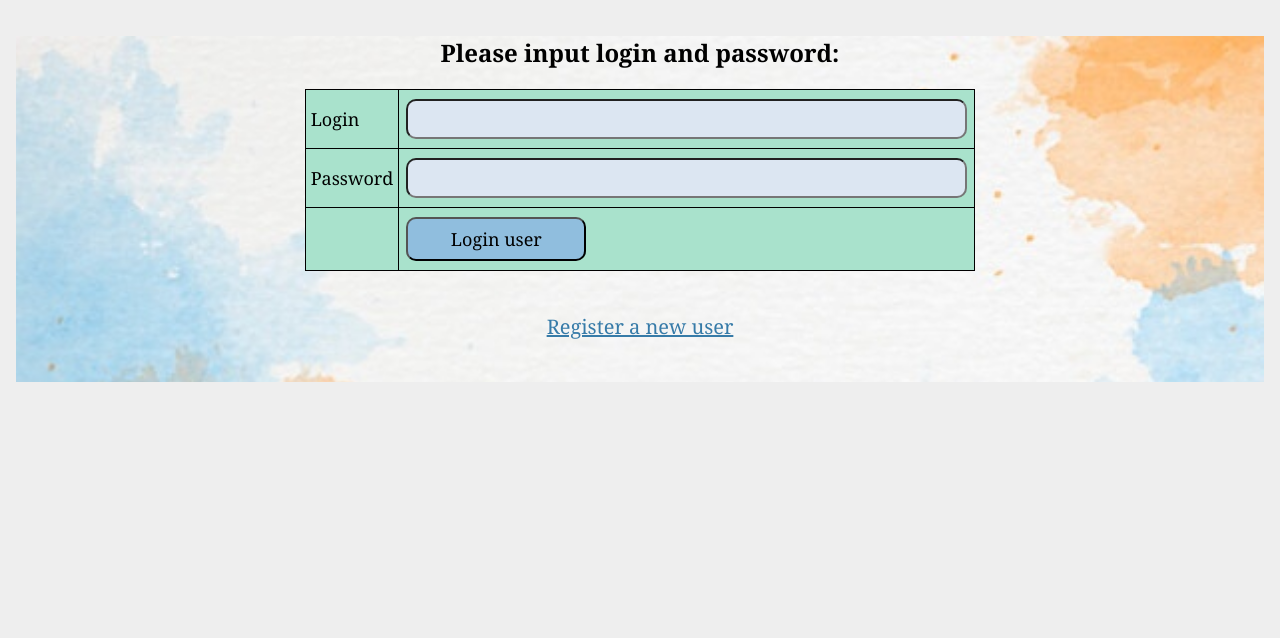
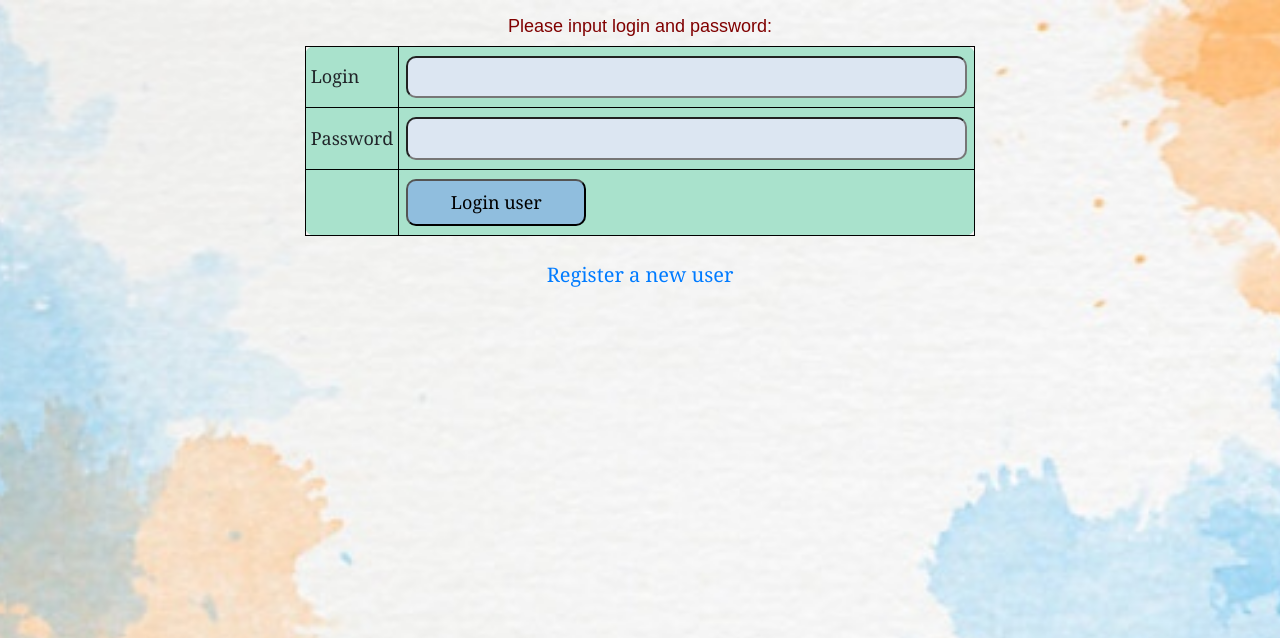
Before and after one commit to anna-khodyka/draft-project-2, a Flask app: page /login/login in a window 1280 px wide. Shown: the top 638 px of the page. Run offline with Flask 2, Linux system fonts and the light colour scheme; some libraries are stand-ins or nearby versions.

Commit message:
templates_2

```diff
--- a/bot/static/style.css
+++ b/bot/static/style.css
@@ -1,34 +1,27 @@
-html { font-family: sans-serif; background: #eee; padding: 1rem; }
-body { max-width: 1920px; margin: auto; background: url('/static/background.jpg') no-repeat;
+html { font-family: georgia; padding: 1rem;
+        background: url('/static/background.jpg') no-repeat center center fixed;
         -webkit-background-size: cover;
          -moz-background-size: cover;
          -o-background-size: cover;
          background-size: cover;
-         font-family: georgia;
-        }
+         font-family: georgia;}
+body { max-width: 1920px; margin: auto; background: url('/static/background.jpg') no-repeat center center fixed;
+        -webkit-background-size: cover;
+         -moz-background-size: cover;
+         -o-background-size: cover;
+         background-size: cover;
+         font-family: georgia;}
 h1 { font-family: serif; color: #377ba8; margin: 1rem 0; }
 a { color: #377ba8; font-family: georgia; font-size: 20px;}
 p { align: center; font-size: 20px; font-family: georgia; }
 hr { border: none; border-top: 1px solid lightgray; }
-nav { background: lightgray; display: flex; align-items: center; padding: 0 0.5rem; }
+nav { background: lightgray; align: center; padding: 0 0.5rem; width: 5%}
 nav h1 { flex: auto; margin: 0; }
 nav h1 a { text-decoration: none; padding: 0.25rem 0.5rem; }
 nav ul  { display: flex; list-style: none; margin: 0; padding: 0; }
-nav ul li a, nav ul li span, header .action { display: block; padding: 0.5rem; }
-.content { padding: 0 1rem 1rem; }
-.content > header { border-bottom: 1px solid lightgray; display: flex; align-items: flex-end; }
-.content > header h1 { flex: auto; margin: 1rem 0 0.25rem 0; }
-.flash { margin: 1em 0; padding: 1em; background: #cae6f6; border: 1px solid #377ba8; }
-.post > header { display: flex; align-items: flex-end; font-size: 0.85em; }
-.post > header > div:first-of-type { flex: auto; }
-.post > header h1 { font-size: 1.5em; margin-bottom: 0; }
-.post .about { color: slategray; font-style: italic; }
-.post .body { white-space: pre-line; }
-.content:last-child { margin-bottom: 0; }
-.content form { margin: 1em 0; display: flex; flex-direction: column; }
-.content label { font-weight: bold; margin-bottom: 0.5em; }
-.content input, .content textarea { margin-bottom: 1em; }
-.content textarea { min-height: 12em; resize: vertical; }
+nav ul li a, nav ul li span, header .action { display: block; padding: 0.5rem; width: 100px; align: center}
+button { background: lightgray; padding: 2 2rem; width: 7%; text-align: center; border-radius:10px; }
+
 input.danger { color: #cc2f2e; }
 input[type=submit], input[type=submit] { align-self: start; min-width: 10em; background-color: #90bede;
 	  border: 2 px solid black;
@@ -55,19 +48,6 @@
 	  font-family: georgia, sans-serif;
 	  font-size: 15px; }
 
-.buttonsave {
-    background-color: #90bede;
-    transition-duration: 0.4s;
-    font-size: 16px;
-    color: white;
-    border: 2px solid #008CBA; /* Blue */
-    transition-duration: 0.4s;
-}
-.buttonsave:hover {
-  background-color: #4CAF50; /* Green */
-  color: white;
-  border: 2px solid #4CAF50; /* Blue */
-}
 table {
     width: 50%;
     border-spacing: 5px;
@@ -82,3 +62,18 @@
 	    padding: 5px;
         background: #A9E2CC;
         border: 1px solid black;
+     }
+tbody tr:nth-child (odd) {
+
+    background-color: #C9E4F6;/* фон нечетных строк */
+
+  }
+
+  tbody tr:nth-child (even) {
+
+    background-color: #B4DAF2;/* фон четных строк */
+
+  }
+
+
+.button { align: right; }
--- /dev/null
+++ b/bot/static/style2.css
@@ -0,0 +1,40 @@
+html { font-family: georgia; padding: 1rem;
+        background: url('/static/background.jpg') no-repeat center center fixed;
+        -webkit-background-size: cover;
+         -moz-background-size: cover;
+         -o-background-size: cover;
+         background-size: cover;
+         font-family: georgia; }
+body { max-width: 1920px; margin: auto; background: url('/static/background.jpg') no-repeat center center fixed;
+        -webkit-background-size: cover;
+         -moz-background-size: cover;
+         -o-background-size: cover;
+         background-size: cover;
+         font-family: georgia; }
+table, th, td, tr {
+        border: 1px solid black;
+        border-collapse: collapse;
+                  }
+table { width: 60%;
+        margin: auto;
+        font-family: arial, sans-serif;
+
+      }
+tr:nth-child(odd) {
+    background-color: #A9E2CC;
+    }
+th { font-family: arial, sans-serif;
+      background-color: #dce6f2;
+    }
+th, td {
+    padding: 5px;
+    }
+h2 {
+    text-align: center;
+    font-size: 18px;
+    color: #800000;
+    font-family: arial, sans-serif;}
+
+.source { font: 11px arial, sans-serif; font-weight: italic; }
+
+p { align: center; font-size: 20px; font-family: georgia; }
--- a/bot/templates/base.html
+++ b/bot/templates/base.html
@@ -8,11 +8,15 @@
 
 <link rel="stylesheet" href="{{ url_for('static', filename='style.css') }}">
 
+{% block nav %}
+{% endblock %}
+
 <h2 align = "center">{% block header %} {% endblock %}</h2>
 <p align = 'center'><a href= /bot-command>Return to BOT embrace</a></p>
 <p></p>
 {% block form_line %}
 {% endblock%}
+
 {% block content %}
 {% endblock %}
 <table>
--- a/bot/templates/base_login_news.html
+++ b/bot/templates/base_login_news.html
@@ -1,12 +1,17 @@
 <!DOCTYPE html>
 <html lang="en">
 <head>
-
+<link
+          rel="stylesheet"
+          href="https://stackpath.bootstrapcdn.com/bootstrap/4.4.1/css/bootstrap.min.css"
+          integrity="sha384-Vkoo8x4CGsO3+Hhxv8T/Q5PaXtkKtu6ug5TOeNV6gBiFeWPGFN9MuhOf23Q9Ifjh"
+          crossorigin="anonymous"
+  />
     <meta charset="UTF-8">
     <title>{% block title %}{% endblock %}</title>
 </head>
 
-<link rel="stylesheet" href="{{ url_for('static', filename='style.css') }}">
+<link rel="stylesheet" href="{{ url_for('static', filename='style2.css') }}">
 
 
 {% block content %}
--- a/bot/templates/bot_page.html
+++ b/bot/templates/bot_page.html
@@ -6,6 +6,12 @@
 
  {% block header %}
 	Please input command for BOT<br>
+ {% endblock %}
+
+ {% block nav %}
+<div class="button">
+ <button><a href="{{ url_for('login.logout') }}">LOGOUT</a></button>
+</div>
  {% endblock %}
 
  {% block tbody_ %}
--- a/bot/templates/login/log.html
+++ b/bot/templates/login/log.html
@@ -6,7 +6,70 @@
 
 
 {% block content %}
-<div align='center'><h2>Please input login and password:</h2></div>
+<style>
+p {font-size: 20px; font-family: georgia; }
+html { font-family: georgia; padding: 1rem;
+        background-color: #F0FFF0;
+        -webkit-background-size: cover;
+         -moz-background-size: cover;
+         -o-background-size: cover;
+         background-size: cover;
+         font-family: georgia;}
+body { max-width: 1920px; margin: auto; background: url('/static/background.jpg') no-repeat center center fixed;
+        -webkit-background-size: cover;
+         -moz-background-size: cover;
+         -o-background-size: cover;
+         background-size: cover;
+         font-family: georgia;}
+
+    table {
+    width: 50%;
+    border-spacing: 5px;
+    border-collapse: collapse;
+    margin: auto;
+	border: 1px solid black;
+	font-family: georgia, sans-serif;
+	font-size: 18px;
+	border-radius:10px;
+      -moz-border-radius:10px;
+      -webkit-border-radius:10px;
+   }
+
+table, th, td, tr {
+	    padding: 5px;
+        background: #A9E2CC;
+        border: 1px solid black;
+        border-radius:10px;
+      -moz-border-radius:10px;
+      -webkit-border-radius:10px; }
+      input[type=submit], input[type=submit] { align-self: start; min-width: 10em; background-color: #90bede;
+	  border: 2 px solid black;
+	  border-radius:10px;
+      -moz-border-radius:10px;
+      -webkit-border-radius:10px;
+	  color: black;
+	  padding: 8px 32px;
+	  text-decoration: none;
+	  margin: 4px 2px;
+	  cursor: pointer;
+	  font-family: georgia, sans-serif;
+	  font-size: 18px; }
+input[type=text], input[type=email], input[type=password] { align-self: start; min-width: 10em; background-color: #dce6f2;
+	  border: 2 px solid black;
+	  border-radius:10px;
+      -moz-border-radius:10px;
+      -webkit-border-radius:10px;
+	  color: black;
+	  padding: 8px 32px;
+	  text-decoration: none;
+	  margin: 4px 2px;
+	  cursor: pointer;
+	  font-family: georgia, sans-serif;
+	  font-size: 15px; }
+
+</style>
+
+<h2 align="center">Please input login and password:</h2>
 <form method="POST" name="Login">
   <table width = 50% align = 'center'>
     <tbody>
```
Also changed, not shown: bot/templates/login/register.html (+69 -8 lines), bot/templates/news/get_news.html (+7 -37 lines), bot/templates/select_db.html (deleted, +0 -36 lines).
